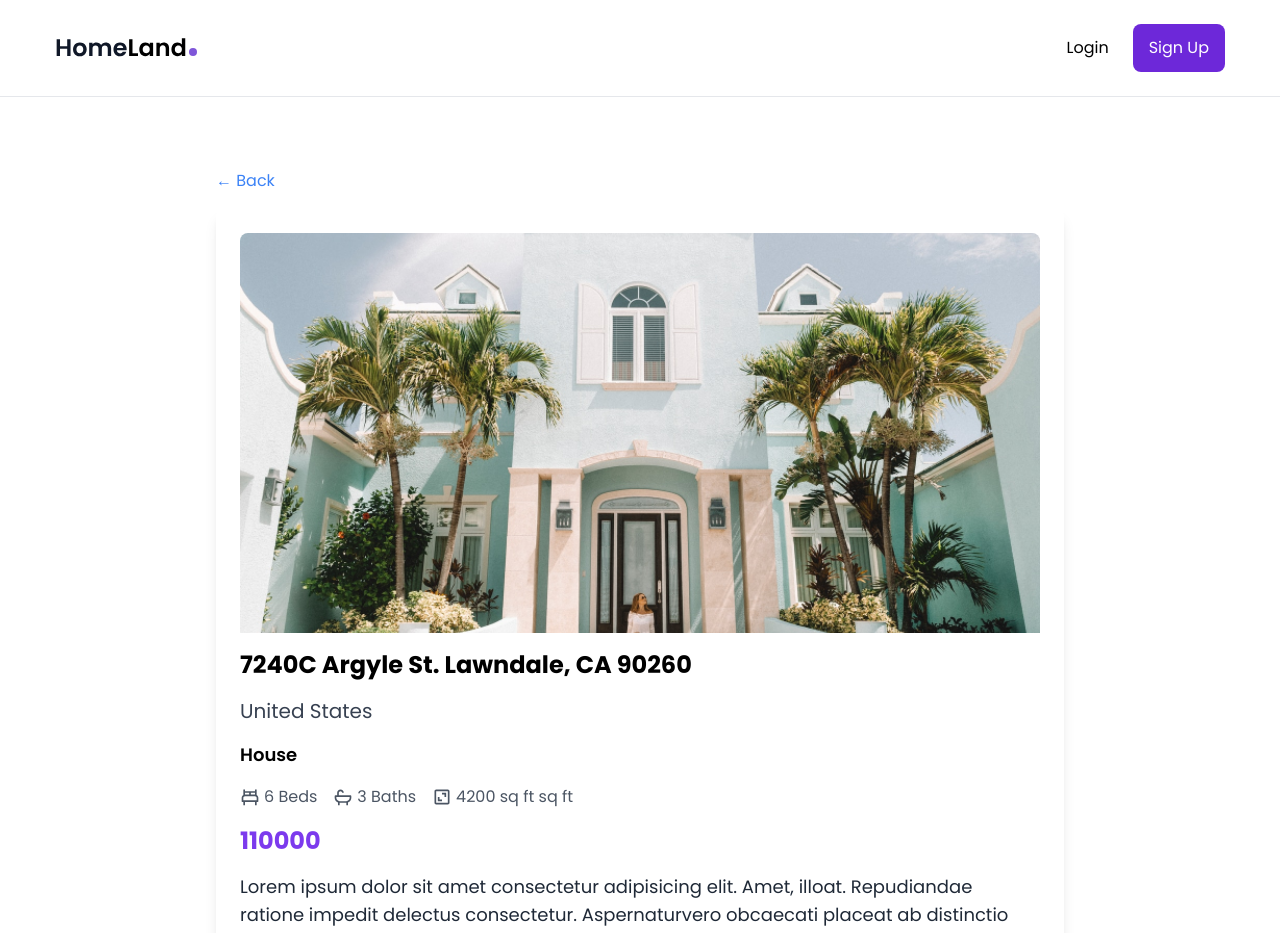
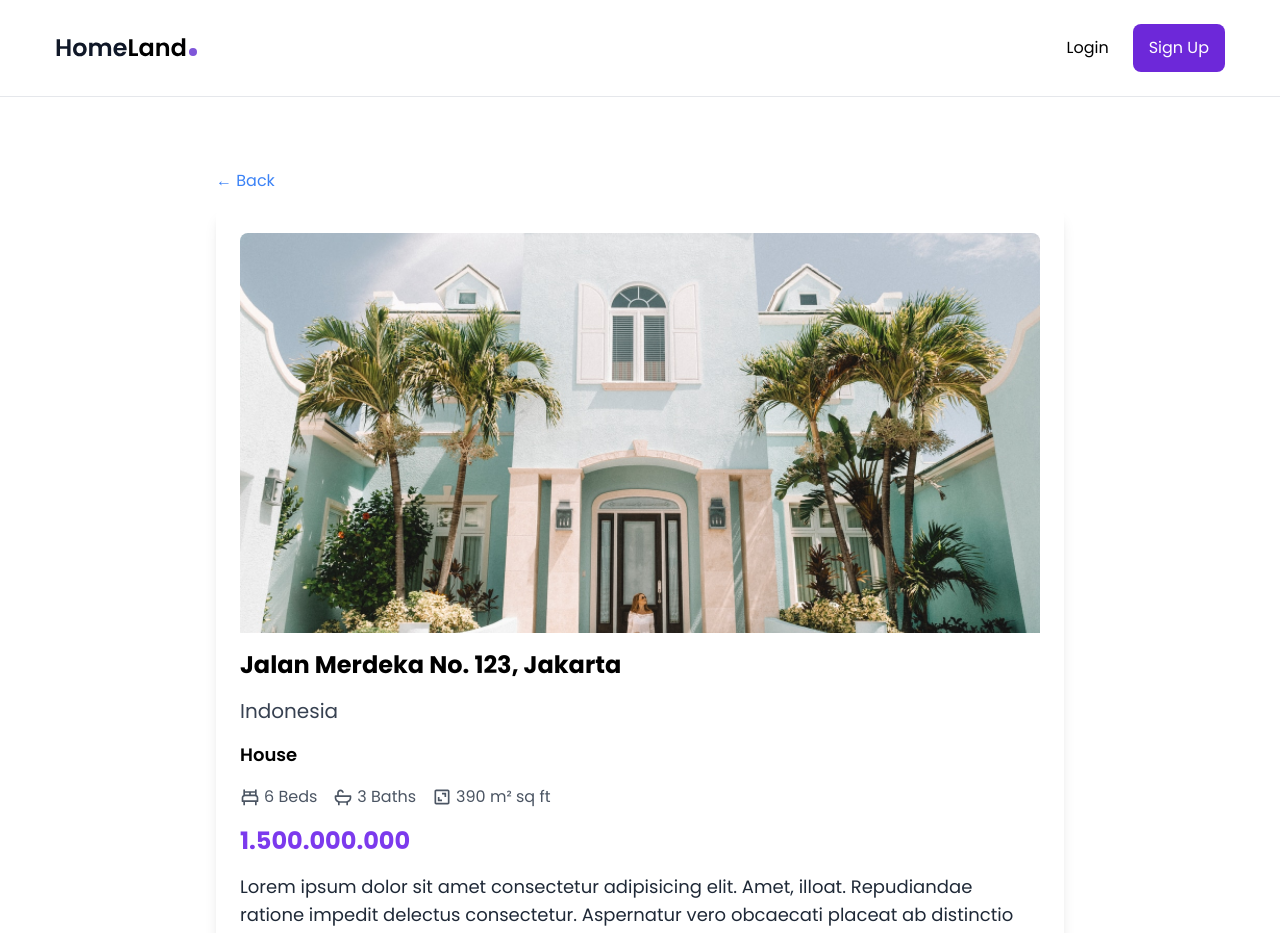
Before and after one commit to TeguhBagasM/thievproperty, a React (Create React App) app: page /property/1 in a window 1280 px wide. Shown: the top 933 px of the page. Built offline with nearby package versions, Linux system fonts and the light colour scheme.

Commit message:
changes data

```diff
--- a/src/data.js
+++ b/src/data.js
@@ -62,20 +62,20 @@ export const housesData = [
     type: "House",
     name: "House 1",
     description:
-      "Lorem ipsum dolor sit amet consectetur adipisicing elit. Amet, illoat. Repudiandae ratione impedit delectus consectetur. Aspernaturvero obcaecati placeat ab distinctio unde ipsam molestias atqueratione delectus blanditiis nemo eius dignissimos doloremque quaealiquid maiores id tempore consequatur, quod pariatur saepe.",
+      "Lorem ipsum dolor sit amet consectetur adipisicing elit. Amet, illoat. Repudiandae ratione impedit delectus consectetur. Aspernatur vero obcaecati placeat ab distinctio unde ipsam molestias atque ratione delectus blanditiis nemo eius dignissimos doloremque quae aliquid maiores id tempore consequatur, quod pariatur sering.",
     image: House1,
     imageLg: House1Lg,
-    country: "United States",
-    address: "7240C Argyle St. Lawndale, CA 90260",
+    country: "Indonesia",
+    address: "Jalan Merdeka No. 123, Jakarta",
     bedrooms: "6",
     bathrooms: "3",
-    surface: "4200 sq ft",
+    surface: "390 m²",
     year: "2016",
-    price: "110000",
+    price: "1.500.000.000",
     agent: {
       image: Agent1,
       name: "Patricia Tullert",
-      phone: "0123 456 78910",
+      phone: "0812 3456 7890",
     },
   },
   {
@@ -83,20 +83,20 @@ export const housesData = [
     type: "House",
     name: "House 2",
     description:
-      "Lorem ipsum dolor sit amet consectetur adipisicing elit. Amet, illoat. Repudiandae ratione impedit delectus consectetur. Aspernaturvero obcaecati placeat ab distinctio unde ipsam molestias atqueratione delectus blanditiis nemo eius dignissimos doloremque quaealiquid maiores id tempore consequatur, quod pariatur saepe.",
+      "Lorem ipsum dolor sit amet consectetur adipisicing elit. Amet, illoat. Repudiandae ratione impedit delectus consectetur. Aspernatur vero obcaecati placeat ab distinctio unde ipsam molestias atque ratione delectus blanditiis nemo eius dignissimos doloremque quae sesuatu yang lebih besar id waktu melakukan tindakan, apa yang sering terjadi.",
     image: House2,
     imageLg: House2Lg,
-    country: "Canada",
-    address: "798 Talbot St. Bridgewater, NJ 08807",
+    country: "Indonesia",
+    address: "Jalan Pahlawan No. 45, Bandung",
     bedrooms: "6",
     bathrooms: "3",
-    surface: "4200 sq ft",
+    surface: "390 m²",
     year: "2016",
-    price: "140000",
+    price: "2.000.000.000",
     agent: {
       image: Agent2,
       name: "Daryl Hawker",
-      phone: "0123 456 78910",
+      phone: "0812 3456 7890",
     },
   },
   {
@@ -104,20 +104,20 @@ export const housesData = [
     type: "House",
     name: "House 3",
     description:
-      "Lorem ipsum dolor sit amet consectetur adipisicing elit. Amet, illoat. Repudiandae ratione impedit delectus consectetur. Aspernaturvero obcaecati placeat ab distinctio unde ipsam molestias atqueratione delectus blanditiis nemo eius dignissimos doloremque quaealiquid maiores id tempore consequatur, quod pariatur saepe.",
+      "Lorem ipsum dolor sit amet consectetur adipisicing elit. Amet, illoat. Repudiandae ratione impedit delectus consectetur. Aspernatur vero obcaecati placeat ab distinctio unde ipsam molestias atque ratione delectus blanditiis nemo eius dignissimos doloremque quae sesuatu yang lebih besar id waktu melakukan tindakan, apa yang sering terjadi.",
     image: House3,
     imageLg: House3Lg,
-    country: "United States",
-    address: "2 Glen Creek St. Alexandria, VA 22304",
+    country: "Indonesia",
+    address: "Jalan Diponegoro No. 89, Surabaya",
     bedrooms: "6",
     bathrooms: "3",
-    surface: "4200 sq ft",
+    surface: "390 m²",
     year: "2016",
-    price: "170000",
+    price: "2.500.000.000",
     agent: {
       image: Agent3,
       name: "Amado Smith",
-      phone: "0123 456 78910",
+      phone: "0812 3456 7890",
     },
   },
   {
@@ -125,20 +125,20 @@ export const housesData = [
     type: "House",
     name: "House 4",
     description:
-      "Lorem ipsum dolor sit amet consectetur adipisicing elit. Amet, illoat. Repudiandae ratione impedit delectus consectetur. Aspernaturvero obcaecati placeat ab distinctio unde ipsam molestias atqueratione delectus blanditiis nemo eius dignissimos doloremque quaealiquid maiores id tempore consequatur, quod pariatur saepe.",
+      "Lorem ipsum dolor sit amet consectetur adipisicing elit. Amet, illoat. Repudiandae ratione impedit delectus consectetur. Aspernatur vero obcaecati placeat ab distinctio unde ipsam molestias atque ratione delectus blanditiis nemo eius dignissimos doloremque quae sesuatu yang lebih besar id waktu melakukan tindakan, apa yang sering terjadi.",
     image: House4,
     imageLg: House4Lg,
-    country: "Canada",
-    address: "84 Woodland St. Cocoa, FL 32927",
+    country: "Indonesia",
+    address: "Jalan Ahmad Yani No. 56, Medan",
     bedrooms: "6",
     bathrooms: "3",
-    surface: "4200 sq ft",
+    surface: "390 m²",
     year: "2016",
-    price: "200000",
+    price: "2.800.000.000",
     agent: {
       image: Agent4,
       name: "Kaitlyn Gonzalez",
-      phone: "0123 456 78910",
+      phone: "0812 3456 7890",
     },
   },
   {
@@ -146,20 +146,20 @@ export const housesData = [
     type: "House",
     name: "House 5",
     description:
-      "Lorem ipsum dolor sit amet consectetur adipisicing elit. Amet, illoat. Repudiandae ratione impedit delectus consectetur. Aspernaturvero obcaecati placeat ab distinctio unde ipsam molestias atqueratione delectus blanditiis nemo eius dignissimos doloremque quaealiquid maiores id tempore consequatur, quod pariatur saepe.",
+      "Lorem ipsum dolor sit amet consectetur adipisicing elit. Amet, illoat. Repudiandae ratione impedit delectus consectetur. Aspernatur vero obcaecati placeat ab distinctio unde ipsam molestias atque ratione delectus blanditiis nemo eius dignissimos doloremque quae sesuatu yang lebih besar id waktu melakukan tindakan, apa yang sering terjadi.",
     image: House5,
     imageLg: House5Lg,
-    country: "United States",
-    address: "28 Westport Dr. Warminster, PA 18974",
+    country: "Indonesia",
+    address: "Jalan Gatot Subroto No. 78, Yogyakarta",
     bedrooms: "5",
     bathrooms: "3",
-    surface: "4200 sq ft",
+    surface: "390 m²",
     year: "2015",
-    price: "210000",
+    price: "3.000.000.000",
     agent: {
       image: Agent5,
       name: "Grover Robinson",
-      phone: "0123 456 78910",
+      phone: "0812 3456 7890",
     },
   },
   {
@@ -167,83 +167,83 @@ export const housesData = [
     type: "House",
     name: "House 6",
     description:
-      "Lorem ipsum dolor sit amet consectetur adipisicing elit. Amet, illoat. Repudiandae ratione impedit delectus consectetur. Aspernaturvero obcaecati placeat ab distinctio unde ipsam molestias atqueratione delectus blanditiis nemo eius dignissimos doloremque quaealiquid maiores id tempore consequatur, quod pariatur saepe.",
+      "Lorem ipsum dolor sit amet consectetur adipisicing elit. Amet, illoat. Repudiandae ratione impedit delectus consectetur. Aspernatur vero obcaecati placeat ab distinctio unde ipsam molestias atque ratione delectus blanditiis nemo eius dignissimos doloremque quae sesuatu yang lebih besar id waktu melakukan tindakan, apa yang sering terjadi.",
     image: House6,
     imageLg: House6Lg,
-    country: "Canada",
-    address: "32 Pawnee Street Butte, MT 59701",
+    country: "Indonesia",
+    address: "Jalan Sudirman No. 101, Semarang",
     bedrooms: "6",
     bathrooms: "3",
-    surface: "6200 sq ft",
+    surface: "575 m²",
     year: "2014",
-    price: "220000",
+    price: "3.500.000.000",
     agent: {
       image: Agent6,
       name: "Karen Sorensen",
-      phone: "0123 456 78910",
+      phone: "0812 3456 7890",
     },
   },
   {
     id: 7,
-    type: "Apartament",
-    name: "Apartament 1",
+    type: "Apartment",
+    name: "Apartment 1",
     description:
-      "Lorem ipsum dolor sit amet consectetur adipisicing elit. Amet, illoat. Repudiandae ratione impedit delectus consectetur. Aspernaturvero obcaecati placeat ab distinctio unde ipsam molestias atqueratione delectus blanditiis nemo eius dignissimos doloremque quaealiquid maiores id tempore consequatur, quod pariatur saepe.",
+      "Lorem ipsum dolor sit amet consectetur adipisicing elit. Amet, illoat. Repudiandae ratione impedit delectus consectetur. Aspernatur vero obcaecati placeat ab distinctio unde ipsam molestias atque ratione delectus blanditiis nemo eius dignissimos doloremque quae sesuatu yang lebih besar id waktu melakukan tindakan, apa yang sering terjadi.",
     image: Apartment1,
     imageLg: Apartment1Lg,
-    country: "Canada",
-    address: "32 Pawnee Street Butte, MT 59701",
+    country: "Indonesia",
+    address: "Jalan Thamrin No. 45, Jakarta",
     bedrooms: "2",
     bathrooms: "1",
-    surface: "1200 sq ft",
+    surface: "110 m²",
     year: "2012",
-    price: "20000",
+    price: "1.200.000.000",
     agent: {
       image: Agent7,
       name: "Jawhar Shamil Naser",
-      phone: "0123 456 78910",
+      phone: "0812 3456 7890",
     },
   },
   {
     id: 8,
-    type: "Apartament",
-    name: "Apartament 2",
+    type: "Apartment",
+    name: "Apartment 2",
     description:
-      "Lorem ipsum dolor sit amet consectetur adipisicing elit. Amet, illoat. Repudiandae ratione impedit delectus consectetur. Aspernaturvero obcaecati placeat ab distinctio unde ipsam molestias atqueratione delectus blanditiis nemo eius dignissimos doloremque quaealiquid maiores id tempore consequatur, quod pariatur saepe.",
+      "Lorem ipsum dolor sit amet consectetur adipisicing elit. Amet, illoat. Repudiandae ratione impedit delectus consectetur. Aspernatur vero obcaecati placeat ab distinctio unde ipsam molestias atque ratione delectus blanditiis nemo eius dignissimos doloremque quae sesuatu yang lebih besar id waktu melakukan tindakan, apa yang sering terjadi.",
     image: Apartment2,
     imageLg: Apartment2Lg,
-    country: "United States",
-    address: "28 Westport Dr. Warminster, PA 18974",
+    country: "Indonesia",
+    address: "Jalan Malioboro No. 10, Yogyakarta",
     bedrooms: "3",
     bathrooms: "1",
-    surface: "1000 sq ft",
+    surface: "95 m²",
     year: "2011",
-    price: "30000",
+    price: "1.500.000.000",
     agent: {
       image: Agent8,
       name: "Juana Douglass",
-      phone: "0123 456 78910",
+      phone: "0812 3456 7890",
     },
   },
   {
-    id: 9,
-    type: "Apartament",
-    name: "Apartament 3",
+    id: 12,
+    type: "Apartment",
+    name: "Apartment 3",
     description:
-      "Lorem ipsum dolor sit amet consectetur adipisicing elit. Amet, illoat. Repudiandae ratione impedit delectus consectetur. Aspernaturvero obcaecati placeat ab distinctio unde ipsam molestias atqueratione delectus blanditiis nemo eius dignissimos doloremque quaealiquid maiores id tempore consequatur, quod pariatur saepe.",
+      "Apartment studio dengan desain minimalis dan modern. Cocok untuk para profesional muda yang membutuhkan akses cepat ke pusat bisnis dan hiburan.",
     image: Apartment3,
     imageLg: Apartment3Lg,
-    country: "United States",
-    address: "84 Woodland St. Cocoa, FL 32927",
-    bedrooms: "2",
+    country: "Indonesia",
+    address: "Jl. Gatot Subroto No.55, Jakarta Selatan, DKI Jakarta",
+    bedrooms: "1",
     bathrooms: "1",
-    surface: "1100 sq ft",
-    year: "2011",
-    price: "40000",
+    surface: "45 m²",
+    year: "2021",
+    price: "1.200.000.000",
     agent: {
       image: Agent9,
-      name: "Jerry Schenck",
-      phone: "0123 456 78910",
+      name: "Dewi Kartika",
+      phone: "0815 6789 0123",
     },
   },
   {
```
